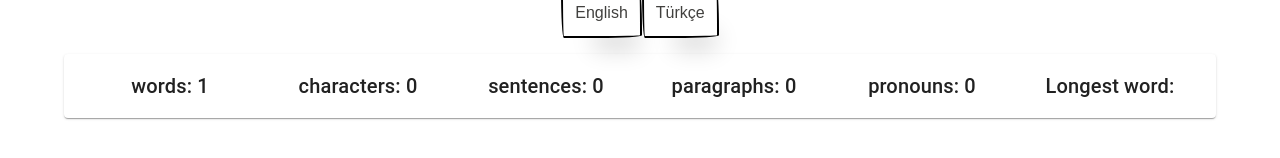
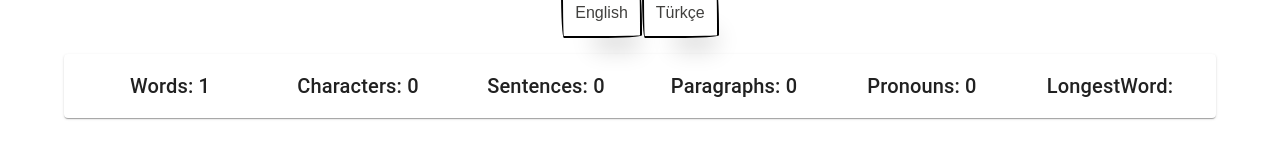
Before and after one commit to fatihkarasoglu/text-genius, a React (Create React App) app: page / in a window 1280 px wide. Shown: the part 364-522 px from the top of the page. Built offline with nearby package versions, Linux system fonts and the light colour scheme.

Commit message:
The project is complete.

```diff
--- a/src/Language/tr.json
+++ b/src/Language/tr.json
@@ -1,11 +1,11 @@
 {
-    "title": "Metin Dâhisi",
-    "words": "Kelime",
-    "characters": "Karakter",
-    "sentences": "Cümle",
-    "paragraphs": "Paragraf",
-    "pronouns": "Zamir",
-    "longestWord": "En uzun kelime",
+    "Title": "Metin Dâhisi",
+    "Words": "Kelime",
+    "Characters": "Karakter",
+    "Sentences": "Cümle",
+    "Paragraphs": "Paragraf",
+    "Pronouns": "Zamir",
+    "LongestWord": "En uzun kelime",
     "numberOfWords": "Kelime sayısı: {{count}}",
     "numberOfCharacters": "Karakter sayısı: {{count}}",
     "numberOfSentences": "Cümle sayısı: {{count}}",
--- a/src/components/TextStats.js
+++ b/src/components/TextStats.js
@@ -14,12 +14,14 @@ const TextStats = ({ text }) => {
   });
 
   useEffect(() => {
+
+    // I got help with the calculateStats variable calculations.
     const calculateStats = () => {
       const words = text.trim().split(/\s+/).length;
       const characters = text.length;
       const sentences = text.split(/[.!?]/).filter(Boolean).length;
       const paragraphs = text.split(/\n+/).filter(Boolean).length;
-      const pronouns = (text.match(/\b(I|me|my|mine|we|us|our|ours|you|your|yours|he|him|his|she|her|hers|it|its|they|them|their|theirs)\b/gi) || []).length;
+      const pronouns = (text.match(/\b(ben|sen|o|biz|siz|onlar|kendim|kendin|kendi|kendimiz|kendiniz|kendileri|bu|şu|kim|ne|biri|I|me|my|mine|we|us|our|ours|you|your|yours|he|him|his|she|her|hers|it|its|they|them|their|theirs)\b/gi) || []).length;
       const longestWord = text.split(/\s+/).reduce((longest, word) => word.length > longest.length ? word : longest, '');
 
       setStats({
@@ -50,22 +52,22 @@ const TextStats = ({ text }) => {
       <Paper style={{ padding: '16px', margin: '16px 0', textAlign: 'center', justifyContent: 'center' }}>
         <Grid container spacing={1}>
           <Grid item xs={2}>
-            <Typography variant="h6">{t('words')}: {stats.words}</Typography>
+            <Typography variant="h6">{t('Words')}: {stats.words}</Typography>
           </Grid>
           <Grid item xs={2}>
-            <Typography variant="h6">{t('characters')}: {stats.characters}</Typography>
+            <Typography variant="h6">{t('Characters')}: {stats.characters}</Typography>
           </Grid>
           <Grid item xs={2}>
-            <Typography variant="h6">{t('sentences')}: {stats.sentences}</Typography>
+            <Typography variant="h6">{t('Sentences')}: {stats.sentences}</Typography>
           </Grid>
           <Grid item xs={2}>
-            <Typography variant="h6">{t('paragraphs')}: {stats.paragraphs}</Typography>
+            <Typography variant="h6">{t('Paragraphs')}: {stats.paragraphs}</Typography>
           </Grid>
           <Grid item xs={2}>
-            <Typography variant="h6">{t('pronouns')}: {stats.pronouns}</Typography>
+            <Typography variant="h6">{t('Pronouns')}: {stats.pronouns}</Typography>
           </Grid>
           <Grid item xs={2}>
-            <Typography variant="h6">{t('longestWord')}: {stats.longestWord}</Typography>
+            <Typography variant="h6">{t('LongestWord')}: {stats.longestWord}</Typography>
           </Grid>
         </Grid>
       </Paper>
```
